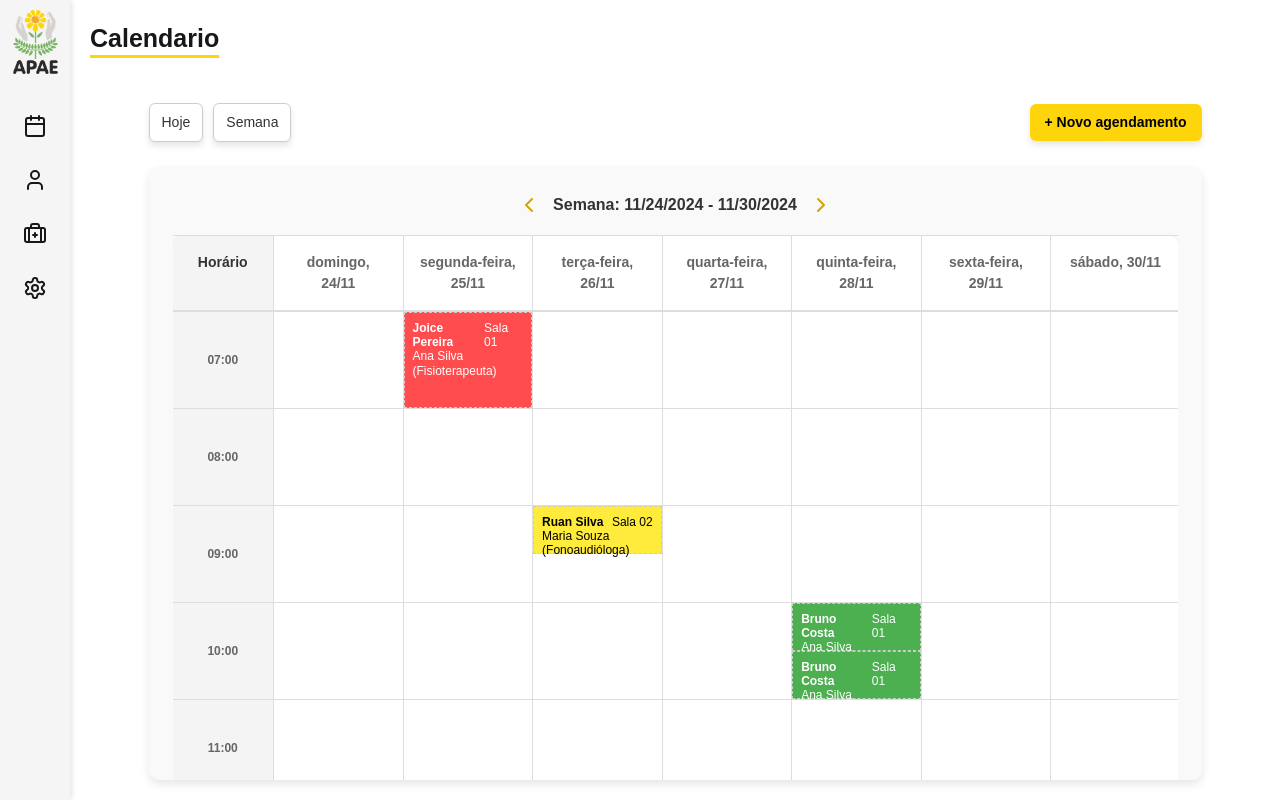
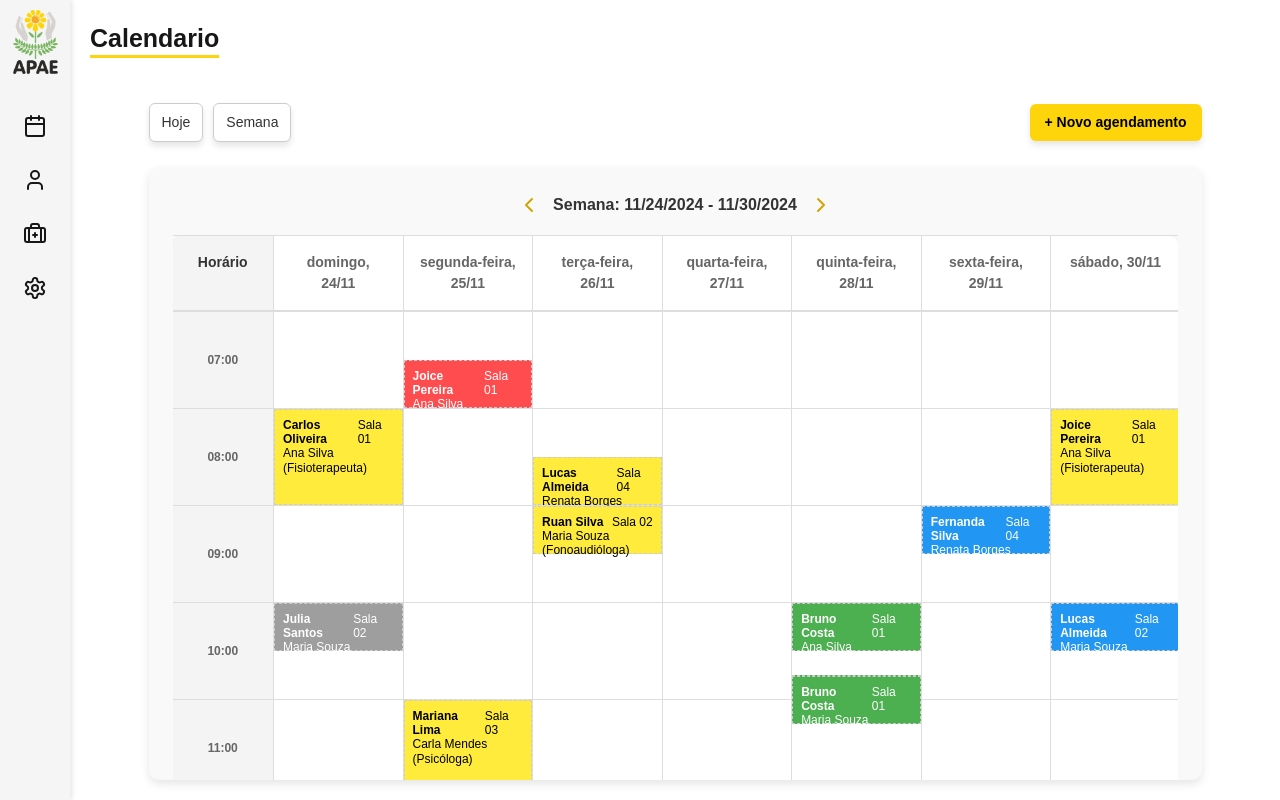
Before and after one commit to thiagoserafina/trabalho-interdisciplinar, a Next.js app: page /calendar in a window 1280 px wide. Built offline with nearby package versions, Linux system fonts and the light colour scheme.

Commit message:
fix: corrige eventos não rederizados

```diff
--- a/src/app/components/calendar/Calendario.module.css
+++ b/src/app/components/calendar/Calendario.module.css
@@ -136,6 +136,10 @@
   color: #ffffff;
 }
 
+.event.gray {
+  background-color: #9e9e9e;
+}
+
 @media (max-width: 768px) {
   .calendarGrid {
     grid-template-columns: 80px repeat(7, 1fr);
--- a/src/app/components/calendar/index.jsx
+++ b/src/app/components/calendar/index.jsx
@@ -53,6 +53,44 @@ export default function Calendar() {
   };
 
   const events = [
+    // 24/11
+    {
+      tipo_atendimento: "Fisioterapia",
+      alunoNome: "Carlos Oliveira",
+      funcionarioNome: "Ana Silva",
+      especialidade: "Fisioterapeuta",
+      sala: "Sala 01",
+      date: "2024-11-24",
+      startTime: "08:00",
+      endTime: "09:00",
+      status: "Concluído",
+      color: "yellow",
+    },
+    {
+      tipo_atendimento: "Fonoaudiologia",
+      alunoNome: "Julia Santos",
+      funcionarioNome: "Maria Souza",
+      especialidade: "Fonoaudióloga",
+      sala: "Sala 02",
+      date: "2024-11-24",
+      startTime: "10:00",
+      endTime: "10:30",
+      status: "Cancelado",
+      color: "gray",
+    },
+    // 25/11
+    {
+      tipo_atendimento: "Psicologia",
+      alunoNome: "Mariana Lima",
+      funcionarioNome: "Carla Mendes",
+      especialidade: "Psicóloga",
+      sala: "Sala 03",
+      date: "2024-11-25",
+      startTime: "11:00",
+      endTime: "12:00",
+      status: "Concluído",
+      color: "yellow",
+    },
     {
       tipo_atendimento: "Fisioterapia",
       alunoNome: "Joice Pereira",
@@ -60,10 +98,23 @@ export default function Calendar() {
       especialidade: "Fisioterapeuta",
       sala: "Sala 01",
       date: "2024-11-25",
-      startTime: "07:00",
+      startTime: "07:30",
       endTime: "08:00",
       status: "Atrasado",
       color: "red",
+    },
+    // 26/11
+    {
+      tipo_atendimento: "Nutrição",
+      alunoNome: "Lucas Almeida",
+      funcionarioNome: "Renata Borges",
+      especialidade: "Nutricionista",
+      sala: "Sala 04",
+      date: "2024-11-26",
+      startTime: "08:30",
+      endTime: "09:00",
+      status: "Concluído",
+      color: "yellow",
     },
     {
       tipo_atendimento: "Fonoaudiologia",
@@ -77,6 +128,32 @@ export default function Calendar() {
       status: "Concluído",
       color: "yellow",
     },
+    // 27/11
+    {
+      tipo_atendimento: "Psicologia",
+      alunoNome: "Beatriz Rocha",
+      funcionarioNome: "Carla Mendes",
+      especialidade: "Psicóloga",
+      sala: "Sala 03",
+      date: "2024-11-27",
+      startTime: "14:00",
+      endTime: "15:00",
+      status: "Em atendimento",
+      color: "green",
+    },
+    {
+      tipo_atendimento: "Fisioterapia",
+      alunoNome: "Pedro Nunes",
+      funcionarioNome: "Ana Silva",
+      especialidade: "Fisioterapeuta",
+      sala: "Sala 01",
+      date: "2024-11-27",
+      startTime: "16:00",
+      endTime: "17:00",
+      status: "Confirmado",
+      color: "blue",
+    },
+    // 28/11
     {
       tipo_atendimento: "Fisioterapia",
       alunoNome: "Bruno Costa",
@@ -90,16 +167,66 @@ export default function Calendar() {
       color: "green",
     },
     {
+      tipo_atendimento: "Fonoaudiologia",
+      alunoNome: "Bruno Costa",
+      funcionarioNome: "Maria Souza",
+      especialidade: "Fonoaudióloga",
+      sala: "Sala 01",
+      date: "2024-11-28",
+      startTime: "10:45",
+      endTime: "11:15",
+      status: "Em atendimento",
+      color: "green",
+    },
+    // 29/11
+    {
+      tipo_atendimento: "Nutrição",
+      alunoNome: "Fernanda Silva",
+      funcionarioNome: "Renata Borges",
+      especialidade: "Nutricionista",
+      sala: "Sala 04",
+      date: "2024-11-29",
+      startTime: "09:00",
+      endTime: "09:30",
+      status: "Confirmado",
+      color: "blue",
+    },
+    {
+      tipo_atendimento: "Psicologia",
+      alunoNome: "Carlos Oliveira",
+      funcionarioNome: "Carla Mendes",
+      especialidade: "Psicóloga",
+      sala: "Sala 03",
+      date: "2024-11-29",
+      startTime: "15:00",
+      endTime: "16:00",
+      status: "Cancelado",
+      color: "gray",
+    },
+    // 30/11
+    {
       tipo_atendimento: "Fisioterapia",
-      alunoNome: "Bruno Costa",
+      alunoNome: "Joice Pereira",
       funcionarioNome: "Ana Silva",
       especialidade: "Fisioterapeuta",
       sala: "Sala 01",
-      date: "2024-11-28",
-      startTime: "10:30",
-      endTime: "11:00",
-      status: "Em atendimento",
-      color: "green",
+      date: "2024-11-30",
+      startTime: "08:00",
+      endTime: "09:00",
+      status: "Concluído",
+      color: "yellow",
+    },
+    {
+      tipo_atendimento: "Fonoaudiologia",
+      alunoNome: "Lucas Almeida",
+      funcionarioNome: "Maria Souza",
+      especialidade: "Fonoaudióloga",
+      sala: "Sala 02",
+      date: "2024-11-30",
+      startTime: "10:00",
+      endTime: "10:30",
+      status: "Confirmado",
+      color: "blue",
     },
   ];
 
@@ -164,50 +291,66 @@ export default function Calendar() {
               {weekDays.map((day, dayIndex) => (
                 <div key={`${index}-${dayIndex}`} className={styles.gridCell}>
                   {events
-                    .filter(
-                      (event) => event.date === day.toISOString().split("T")[0]
-                    )
+                    .filter((event) => {
+                      const eventDateISO = new Date(event.date)
+                        .toISOString()
+                        .split("T")[0]; // Formata a data do evento
+                      const dayISO = day.toISOString().split("T")[0]; // Formata o dia atual
+
+                      const eventStart =
+                        parseInt(event.startTime.split(":")[0], 10) * 60 +
+                        parseInt(event.startTime.split(":")[1], 10);
+                      const eventEnd =
+                        parseInt(event.endTime.split(":")[0], 10) * 60 +
+                        parseInt(event.endTime.split(":")[1], 10);
+                      const currentHour = parseInt(hour.split(":")[0], 10) * 60;
+
+                      return (
+                        eventDateISO === dayISO && // Confirma que o evento é do mesmo dia
+                        eventStart < currentHour + 60 && // Começa antes do fim desta linha
+                        eventEnd > currentHour // Termina depois do início desta linha
+                      );
+                    })
                     .map((event, eventIndex) => {
-                      const [startHour, startMinutes] = event.startTime
-                        .split(":")
-                        .map(Number);
-                      const [endHour, endMinutes] = event.endTime
-                        .split(":")
-                        .map(Number);
-                      const [cellHour, cellMinutes] = hour
-                        .split(":")
-                        .map(Number);
+                      const startHour = parseInt(
+                        event.startTime.split(":")[0],
+                        10
+                      );
+                      const startMinutes = parseInt(
+                        event.startTime.split(":")[1],
+                        10
+                      );
+                      const endHour = parseInt(event.endTime.split(":")[0], 10);
+                      const endMinutes = parseInt(
+                        event.endTime.split(":")[1],
+                        10
+                      );
 
-                      // Cálculo da posição inicial (top) e altura (height) do evento
-                      const eventStartInMinutes = startHour * 60 + startMinutes;
-                      const eventEndInMinutes = endHour * 60 + endMinutes;
-                      const cellStartInMinutes = cellHour * 60 + cellMinutes;
-                      const cellEndInMinutes = cellStartInMinutes + 60;
+                      const currentStartHour = parseInt(hour.split(":")[0], 10);
+                      const currentStartMinutes = parseInt(
+                        hour.split(":")[1],
+                        10
+                      );
 
-                      // Verifica se o evento aparece nesta célula (interseção de horários)
-                      if (
-                        eventStartInMinutes < cellEndInMinutes &&
-                        eventEndInMinutes > cellStartInMinutes
-                      ) {
-                        const top =
-                          ((Math.max(eventStartInMinutes, cellStartInMinutes) -
-                            cellStartInMinutes) /
-                            60) *
-                          100;
-                        const height =
-                          ((Math.min(eventEndInMinutes, cellEndInMinutes) -
-                            Math.max(eventStartInMinutes, cellStartInMinutes)) /
-                            60) *
-                          100;
+                      const startOffset =
+                        (startHour * 60 +
+                          startMinutes -
+                          (currentStartHour * 60 + currentStartMinutes)) /
+                        60;
+
+                      const duration =
+                        (endHour * 60 +
+                          endMinutes -
+                          (startHour * 60 + startMinutes)) /
+                        60;
 
                       return (
                         <div
                           key={eventIndex}
                           className={`${styles.event} ${styles[event.color]}`}
                           style={{
-                              top: `${top}%`,
-                              height: `${height}%`,
-                              position: "absolute",
+                            top: `${startOffset * 100}%`,
+                            height: `${duration * 100}%`,
                           }}
                           onClick={() => handleEventClick(event)}
                         >
@@ -223,8 +366,6 @@ export default function Calendar() {
                           {event.funcionarioNome} ({event.especialidade})
                         </div>
                       );
-                      }
-                      return null;
                     })}
                 </div>
               ))}
```
Lines whose indentation alone changed are shown as unchanged.
